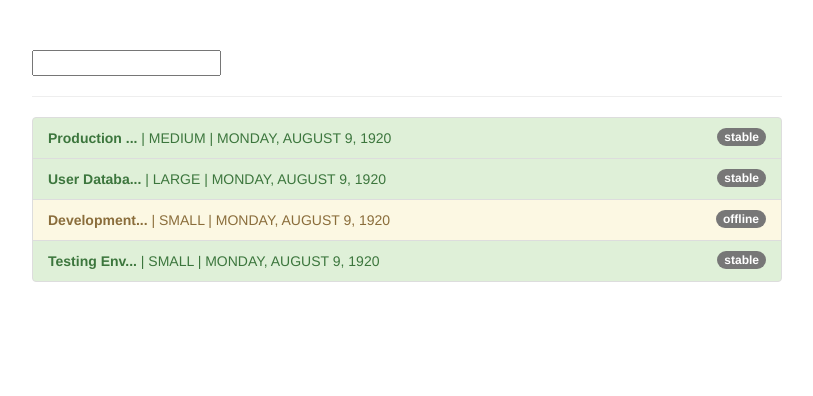
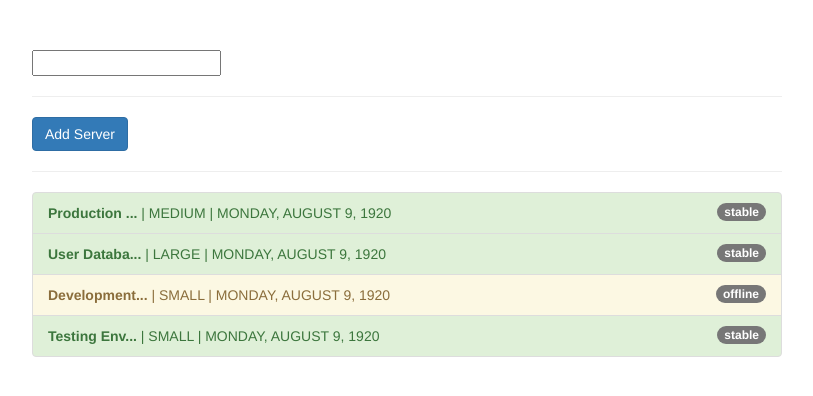
Before and after one commit to mspdl/angular-the_complete_guide_2022, an Angular app in the folder pipes-start/: page / in a window 1280 px wide. Shown: the top 396 px of the page, without its empty margins (233-1046 px from the left). Built offline with nearby package versions, Linux system fonts and the light colour scheme.

Commit message:
Section 17: Pure and Impure Pipes (or: How to "fix" the Filter Pipe)

```diff
--- a/pipes-start/src/app/app.component.html
+++ b/pipes-start/src/app/app.component.html
@@ -2,6 +2,10 @@
   <div class="row">
     <div class="col-xs-12 col-sm-10 col-md-8 col-sm-offset-1 col-md-offset-2">
       <input type="text" [(ngModel)]="filteredStatus" />
+      <hr />
+      <button class="btn btn-primary" (click)="onAddServer()">
+        Add Server
+      </button>
       <hr />
       <ul class="list-group">
         <li
--- a/pipes-start/src/app/app.component.ts
+++ b/pipes-start/src/app/app.component.ts
@@ -46,4 +46,13 @@ export class AppComponent {
       "list-group-item-danger": server.status === "critical",
     };
   }
+
+  onAddServer() {
+    this.servers.push({
+      instanceType: "small",
+      name: "New Server",
+      status: "stable",
+      started: new Date(Date.now()),
+    });
+  }
 }
--- a/pipes-start/src/app/filter.pipe.ts
+++ b/pipes-start/src/app/filter.pipe.ts
@@ -2,6 +2,7 @@ import { Pipe, PipeTransform } from "@angular/core";
 
 @Pipe({
   name: "filter",
+  pure: false
 })
 export class FilterPipe implements PipeTransform {
   transform(value: any, filterString: string, propName: string): unknown {
```
